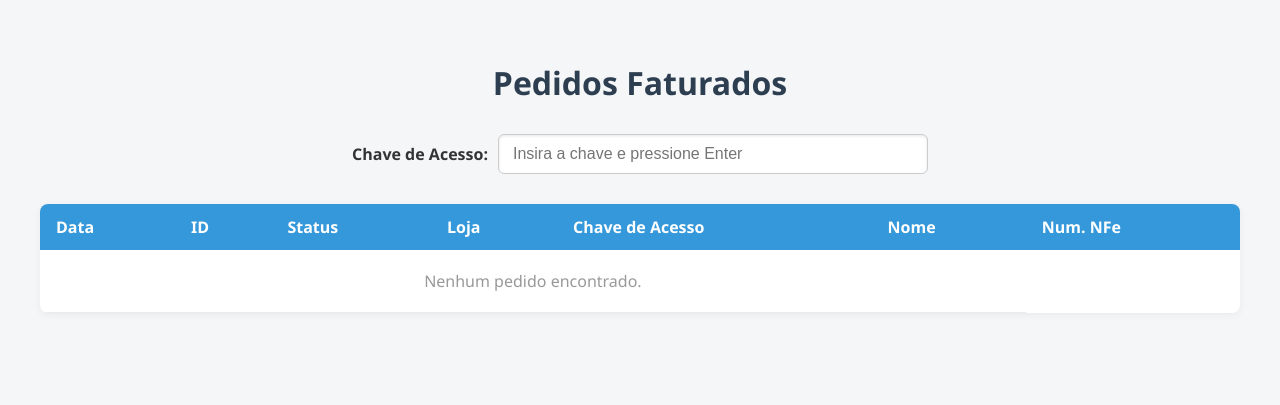
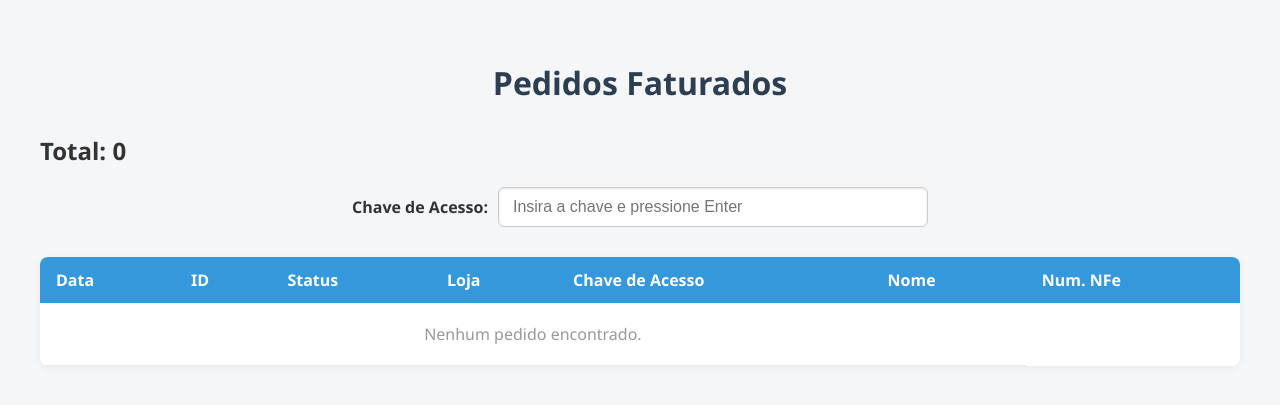
Before and after one commit to Astolphi4K/webhook, a Flask app: page /pedidos in a window 1280 px wide. Shown: the top 405 px of the page. Run offline with Flask 3, Linux system fonts and the light colour scheme; data that the repository does not hold is empty; some libraries are stand-ins or nearby versions.

Commit message:
Add files via upload

```diff
--- a/app.py
+++ b/app.py
@@ -92,11 +92,13 @@ def receber_webhook():
             nota = item.get('notafiscal', {})
 
             # Inserir novo pedido se autorizado
-            if nota.get('situacao') == 'Autorizada' and nota.get('loja') != "203789189":
+            if nota.get('situacao') == 'Autorizada' or nota.get('situacao') == 'Enviada - Aguardando protocolo' and nota.get('loja') != "203789189":
+                if nota.get('situacao') == 'Enviada - Aguardando protocolo':
+                    status = "Autorizada"
                 novo_pedido = Pedido(
                     hora=datetime.now() - timedelta(hours=3),
                     id=int(nota.get('id')),
-                    status=nota.get('situacao'),
+                    status=status,
                     idloja=get_nome_loja_por_id(nota.get('loja')),
                     chaveacesso=nota.get('chaveAcesso'),
                     nome=nota.get('cliente', {}).get('nome'),
@@ -136,7 +138,9 @@ def receber_webhook():
 @app.route('/pedidos')
 def listar_pedidos():
     pedidos = Pedido.query.filter_by(status="Autorizada").order_by(desc(Pedido.hora)).all()
-    return render_template('pedidos.html', pedidos=pedidos)
+    total_pedidos = len(pedidos)
+    return render_template('pedidos.html', pedidos=pedidos, total_pedidos=total_pedidos)
+
 
 @app.route('/bipar', methods=['POST'])
 def bipar_pedido():
@@ -158,7 +162,7 @@ def bipar_pedido():
 
     # Buscar todos os pedidos novamente para atualizar a tabela
     pedidos_atualizados = Pedido.query.filter_by(status="Autorizada").all()
-
+    total_pedidos = len(pedidos_atualizados)
     pedidos_data = [{
         'id': p.id,
         'hora': p.hora.strftime('%d/%m/%Y %H:%M'),
@@ -169,6 +173,6 @@ def bipar_pedido():
         'numnfe': p.numnfe
     } for p in pedidos_atualizados]
 
-    return jsonify({'mensagem': 'Pedido(s) bipado(s) com sucesso', 'pedidos': pedidos_data}), 200
+    return jsonify({'mensagem': 'Pedido(s) bipado(s) com sucesso', 'pedidos': pedidos_data,  'total_pedidos':total_pedidos}), 200
 if __name__ == '__main__':
     app.run(debug=True)
--- a/templates/pedidos.html
+++ b/templates/pedidos.html
@@ -86,6 +86,7 @@
 </head>
 <body>
     <h1>Pedidos Faturados</h1>
+    <h2 id="contador-pedidos">Total: {{ total_pedidos }}</h2>
     <form method="POST" action="/bipar">
     <label for="chave">Chave de Acesso:</label>
     <input type="text" id="chave" name="chave" placeholder="Insira a chave e pressione Enter" style="width: 400px;">
@@ -138,7 +139,9 @@
         .then(data => {
             if (data.pedidos) {
                 atualizarTabela(data.pedidos);
+                document.getElementById('contador-pedidos').textContent = `Total: ${data.total_pedidos}`;
                 document.getElementById("chave").value = ""; // Limpa o input
+
             } else {
                 document.getElementById("chave").value = "";
                 alert(data.mensagem || "Erro ao bipar");
```
